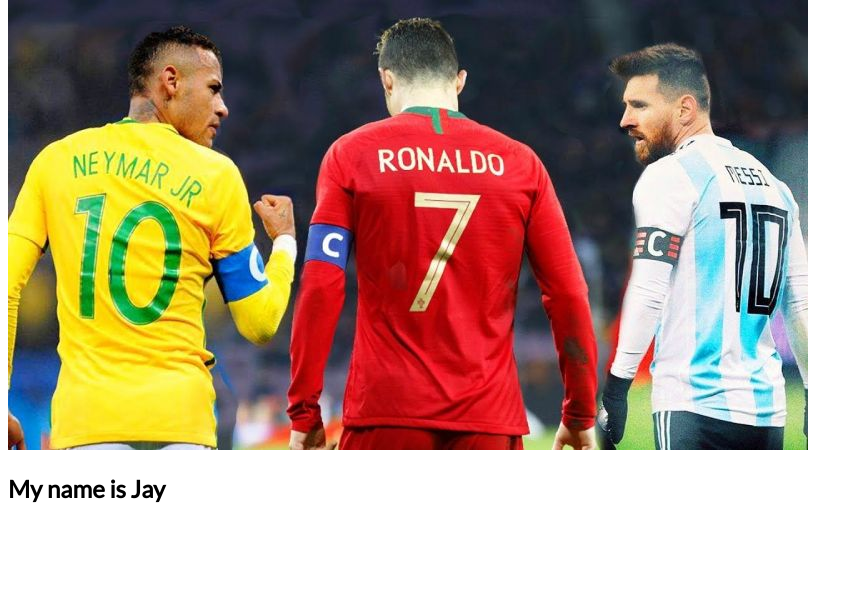
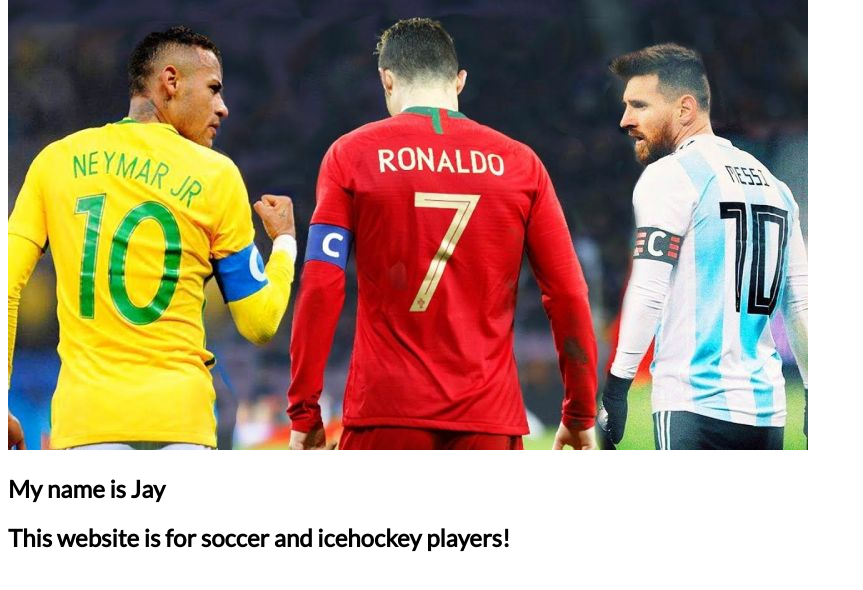
Before and after one commit to JKCHSF/JKCHSF.github.io, a plain HTML site: page index.html in a window 1280 px wide. Shown: the part 82-672 px from the top of the page, without its empty margins (0-863 px from the left). Drawn offline with Linux system fonts and the light colour scheme.

Commit message:
Update index.html

```diff
--- a/index.html
+++ b/index.html
@@ -12,6 +12,6 @@
     <h1 style="font-family: Lato;"> Welcome </h1>
     <img src="soccer.jpg">
     <h2 style="font-family: Lato;"> My name is Jay </h2>
-
+    <h2 style="font-family: Lato;"> This website is for soccer and icehockey players! </h2>
   </body>
 </html>
```
